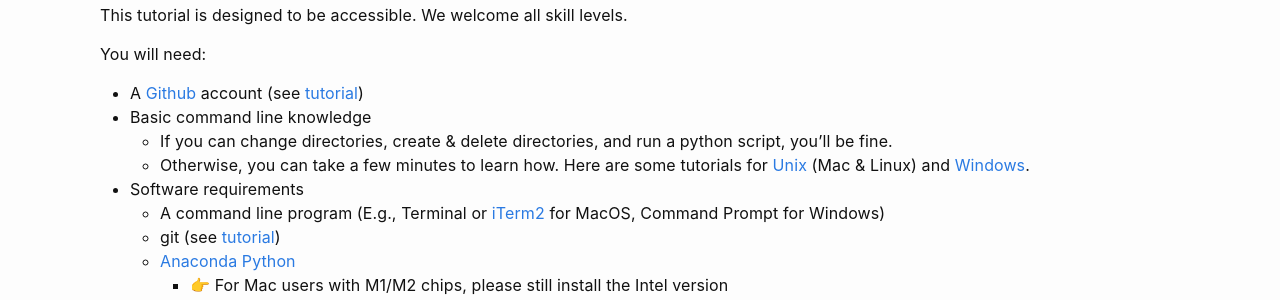
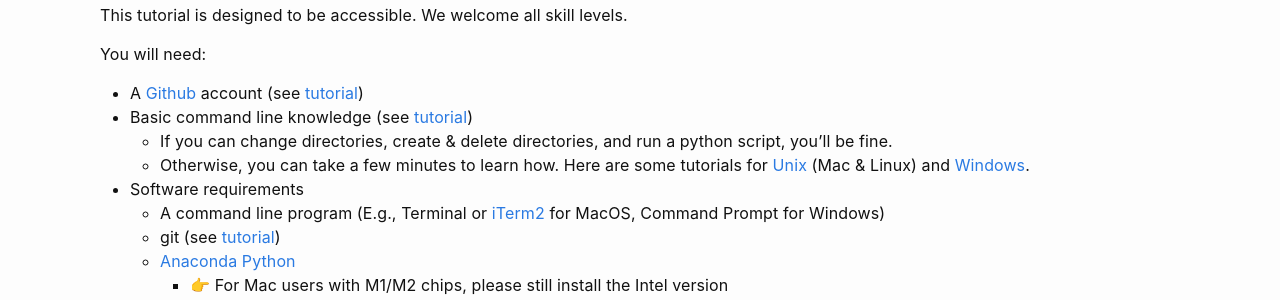
Before and after one commit to RRinTransportation/itsc24-rr-tutorial, a Jekyll site: the page built from requirements.md, in a window 1280 px wide. Shown: the part 304-604 px from the top of the page. Built offline with Jekyll 4.4.1, drawn with Linux system fonts in a browser that asks for light colours.

Commit message:
Add command line tutorial

```diff
--- a/requirements.md
+++ b/requirements.md
@@ -16,7 +16,7 @@ This tutorial is designed to be accessible. We welcome all skill levels.
 
 You will need:
 - A [Github](https://github.com/) account (see [tutorial](https://swcarpentry.github.io/git-novice/#creating-a-github-account))
-- Basic command line knowledge
+- Basic command line knowledge (see [tutorial](https://github.com/milanaryal/cli-cheat-sheet/blob/main/CLI-Cheat-Sheet.pdf))
   - If you can change directories, create & delete directories, and run a python script, you'll be fine.
   - Otherwise, you can take a few minutes to learn how. Here are some tutorials for [Unix](https://cerfacs.fr/coop/unix-terminal) (Mac & Linux) and [Windows](https://developer.mozilla.org/en-US/docs/Learn/Tools_and_testing/Understanding_client-side_tools/Command_line).
 - Software requirements
```
